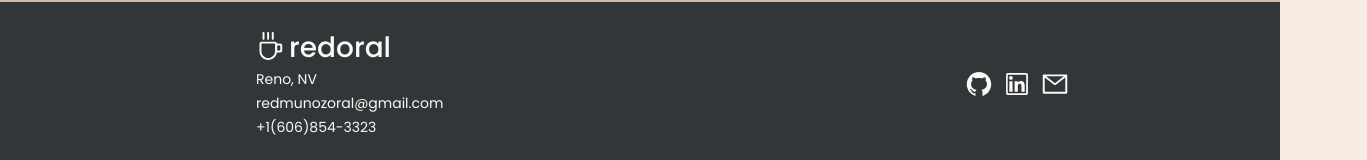
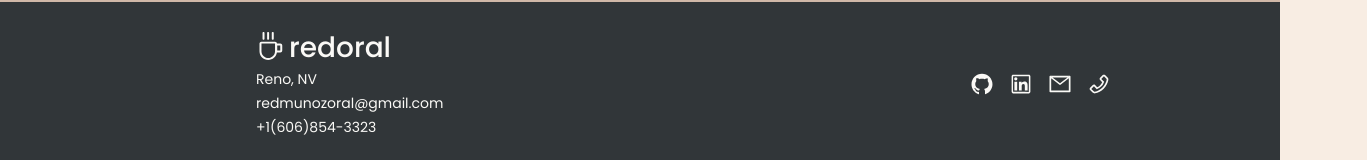
Before and after one commit to redoral/sass-portfolio, a React (Vite) app: page / in a window 1280 px wide. Shown: the part 2177-2337 px from the top of the page, 1367 px wide, since content can reach past the window. Built offline with nearby package versions, Linux system fonts and the light colour scheme; grey boxes are pictures that could not be loaded.

Commit message:
Small footer tweaks

```diff
--- a/src/components/footer/Footer.module.sass
+++ b/src/components/footer/Footer.module.sass
@@ -37,7 +37,8 @@
     justify-content: flex-end
 
 .socials
-    padding: 0px 0px 0px 10px
+    font-size: 24px
+    padding: 0px 0px 0px 15px
 
 .bottomFooter
     display: flex
--- a/src/components/footer/Footer.tsx
+++ b/src/components/footer/Footer.tsx
@@ -1,5 +1,11 @@
 import styles from './Footer.module.sass';
-import { AiOutlineCoffee, AiOutlineGithub, AiOutlineLinkedin, AiOutlineMail } from 'react-icons/ai';
+import {
+  AiOutlineCoffee,
+  AiOutlineGithub,
+  AiOutlineLinkedin,
+  AiOutlineMail,
+  AiOutlinePhone
+} from 'react-icons/ai';
 
 const Footer: React.FC = () => {
   return (
@@ -18,6 +24,7 @@ const Footer: React.FC = () => {
             <AiOutlineGithub className={styles.socials} />
             <AiOutlineLinkedin className={styles.socials} />
             <AiOutlineMail className={styles.socials} />
+            <AiOutlinePhone className={styles.socials} />
           </span>
         </div>
       </div>
```
